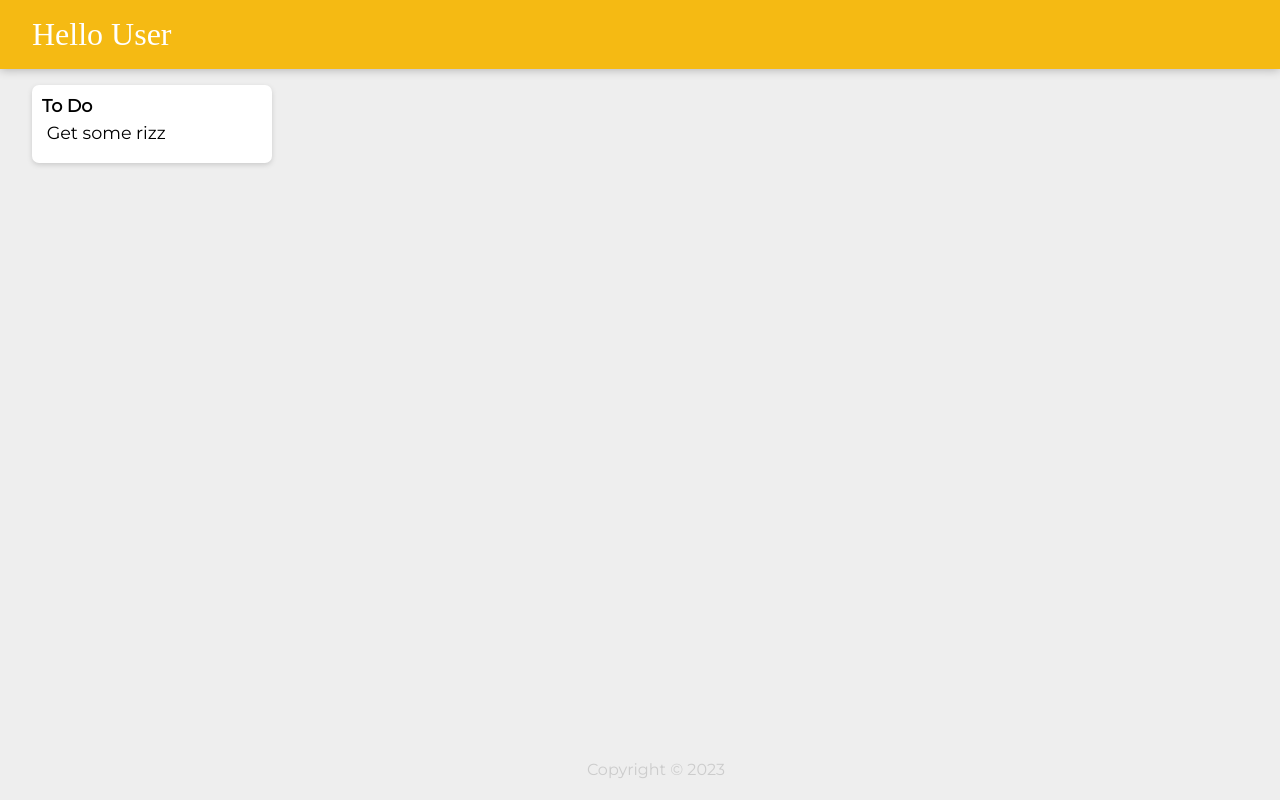
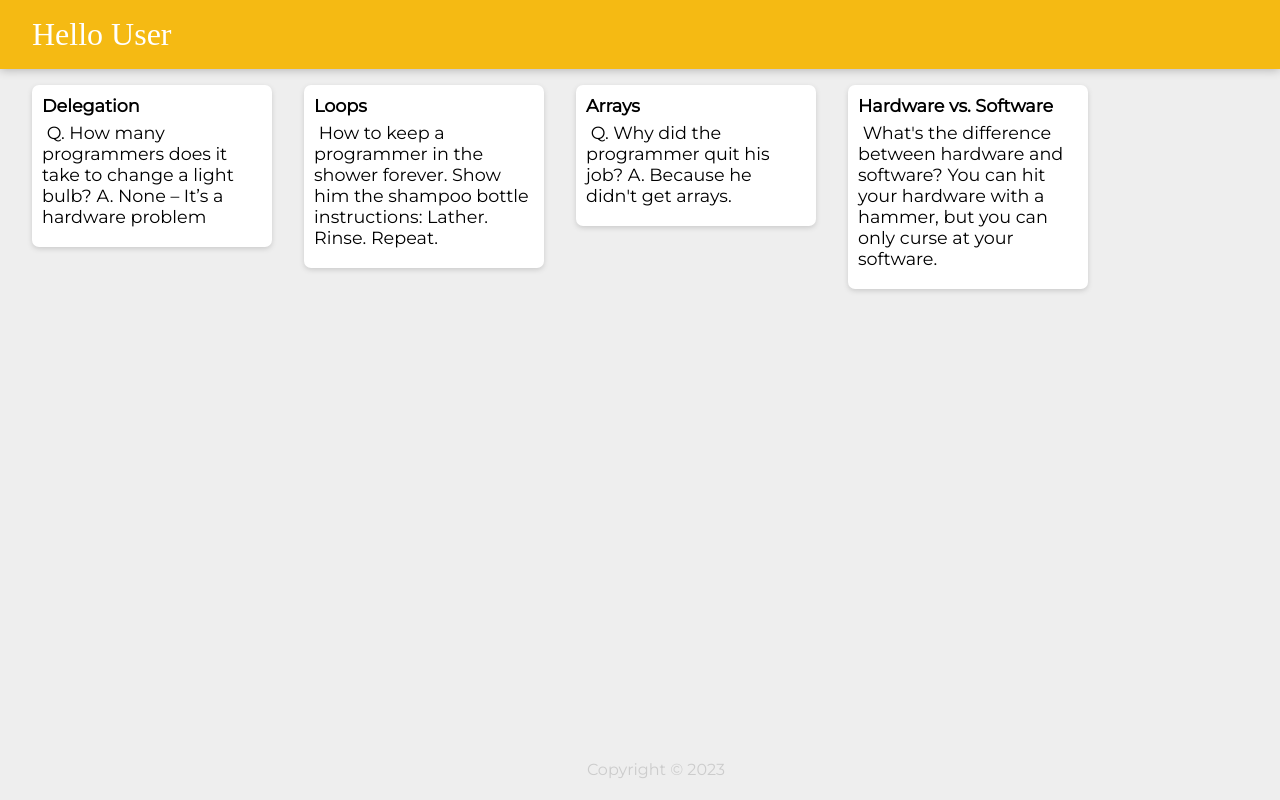
Before and after one commit to Seal5/NoteThem, a React (Create React App) app: page / in a window 1280 px wide. Built offline with nearby package versions, Linux system fonts and the light colour scheme; a web font is replaced by a local one.

Commit message:
Update 2

```diff
--- a/src/Note.jsx
+++ b/src/components/Note.jsx
@@ -1,10 +1,10 @@
 import React from "react";
 
-function Note(){
+function Note(props){
     return (
       <div className="note">
-        <h1> To Do</h1>
-        <p> Get some rizz</p>
+        <h1>{props.title}</h1>
+        <p> {props.description}</p>
       </div>
     );
 }
--- a/src/index.js
+++ b/src/index.js
@@ -1,14 +1,17 @@
 import React from "react";
 import ReactDOM from "react-dom";
-import App from "./App";
-import Footer from "./Footer"
-import Note from "./Note"
+import App from "./components/App";
+import Footer from "./components/Footer";
+import Note from "./components/Note";
+import notes from "./notes.js";
 
 ReactDOM.render(
   <div>
-    <App/>
-    <Note/>
-    <Footer/>
+    <App />
+    {notes.map(notes => (
+      <Note key={notes.key} title={notes.title} description={notes.content} />
+    ))}
+    <Footer />
   </div>,
   document.getElementById("root")
 );
--- /dev/null
+++ b/src/notes.js
@@ -0,0 +1,28 @@
+const notes = [
+  {
+    key: 1,
+    title: "Delegation",
+    content:
+      "Q. How many programmers does it take to change a light bulb? A. None – It’s a hardware problem",
+  },
+  {
+    key: 2,
+    title: "Loops",
+    content:
+      "How to keep a programmer in the shower forever. Show him the shampoo bottle instructions: Lather. Rinse. Repeat.",
+  },
+  {
+    key: 3,
+    title: "Arrays",
+    content:
+      "Q. Why did the programmer quit his job? A. Because he didn't get arrays.",
+  },
+  {
+    key: 4,
+    title: "Hardware vs. Software",
+    content:
+      "What's the difference between hardware and software? You can hit your hardware with a hammer, but you can only curse at your software.",
+  },
+];
+
+export default notes;
```
Also changed, not shown: src/components/App.jsx (renamed from src/App.jsx), src/components/Footer.jsx (renamed from src/Footer.jsx), src/components/Header.jsx (renamed from src/Header.jsx).
